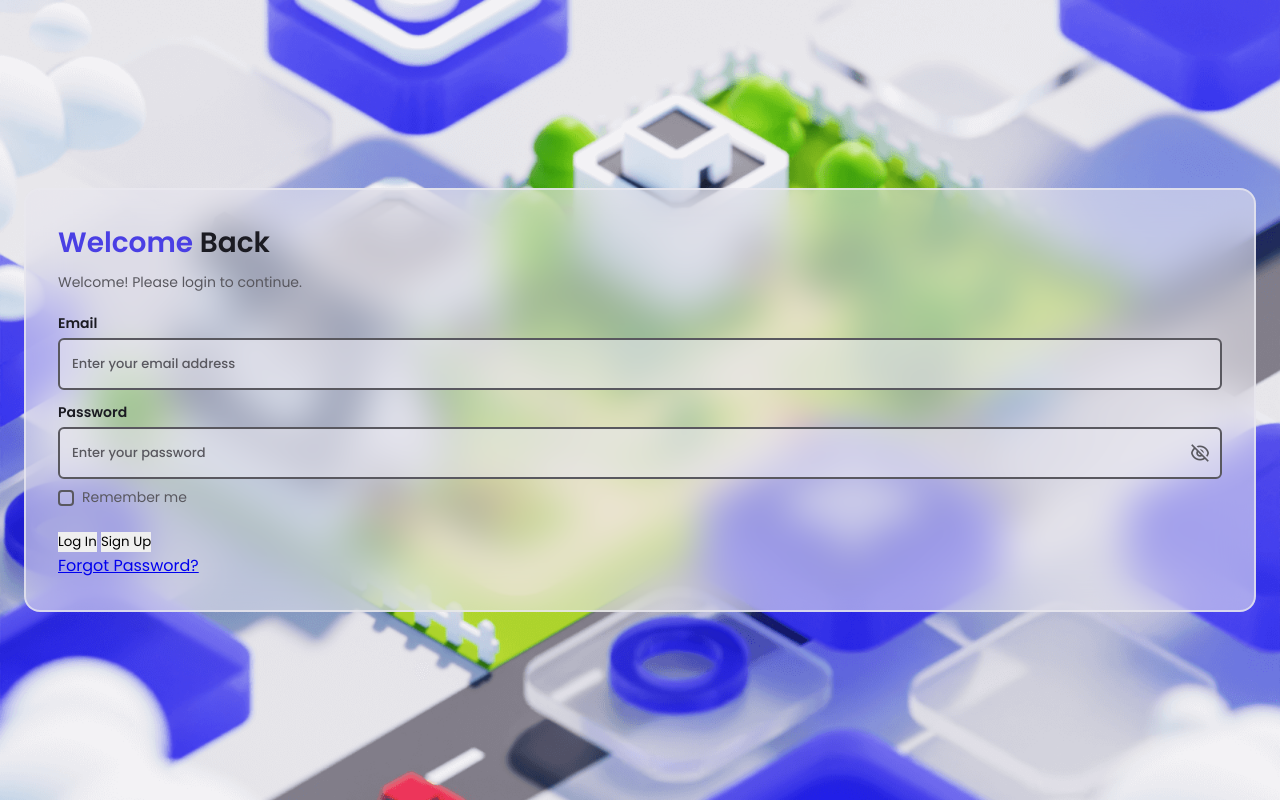
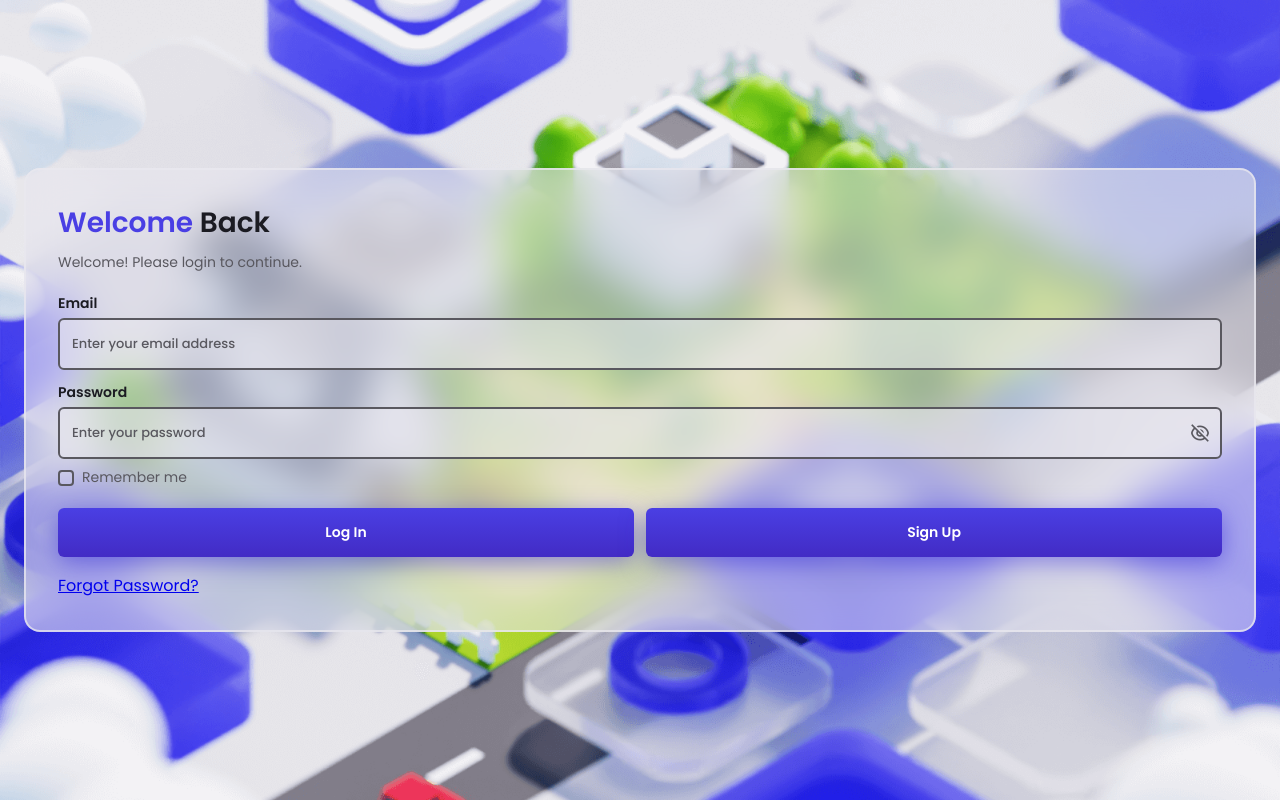
Before and after one commit to jbramirez03/Login-form, a plain HTML site: page index.html in a window 1280 px wide. Drawn offline with nearby package versions, Linux system fonts and the light colour scheme.

Commit message:
added styling to form buttons and box shadow

```diff
--- a/assets/css/styles.css
+++ b/assets/css/styles.css
@@ -213,6 +213,24 @@ img {
   font-size: var(--small-font-size);
 }
 
+.login__buttons {
+  display: flex;
+  column-gap: 0.75rem;
+}
+
+.login__button {
+  width: 100%;
+  padding: 14px 2rem;
+  border-radius: 6px;
+  background: linear-gradient(180deg, var(--first-color), var(--second-color));
+  color: #fff;
+  font-size: var(--small-font-size);
+  font-weight: var(--font-semi-bold);
+  box-shadow: 0 6px 24px hsla(244, 75%, 48%, 0.5);
+  margin-bottom: 1rem;
+  cursor: pointer;
+}
+
 /*=============== BREAKPOINTS ===============*/
 /* For small devices */
 
```
